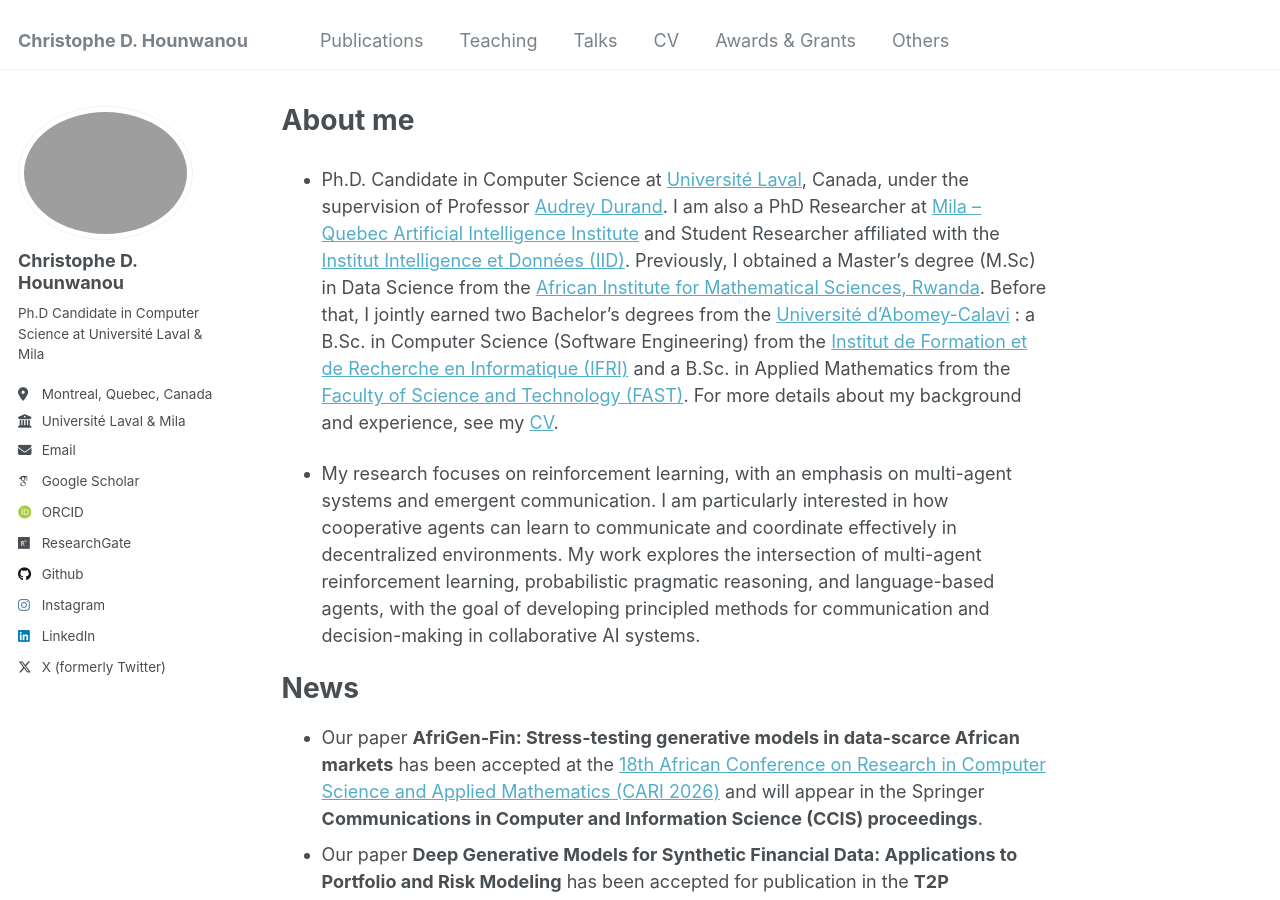
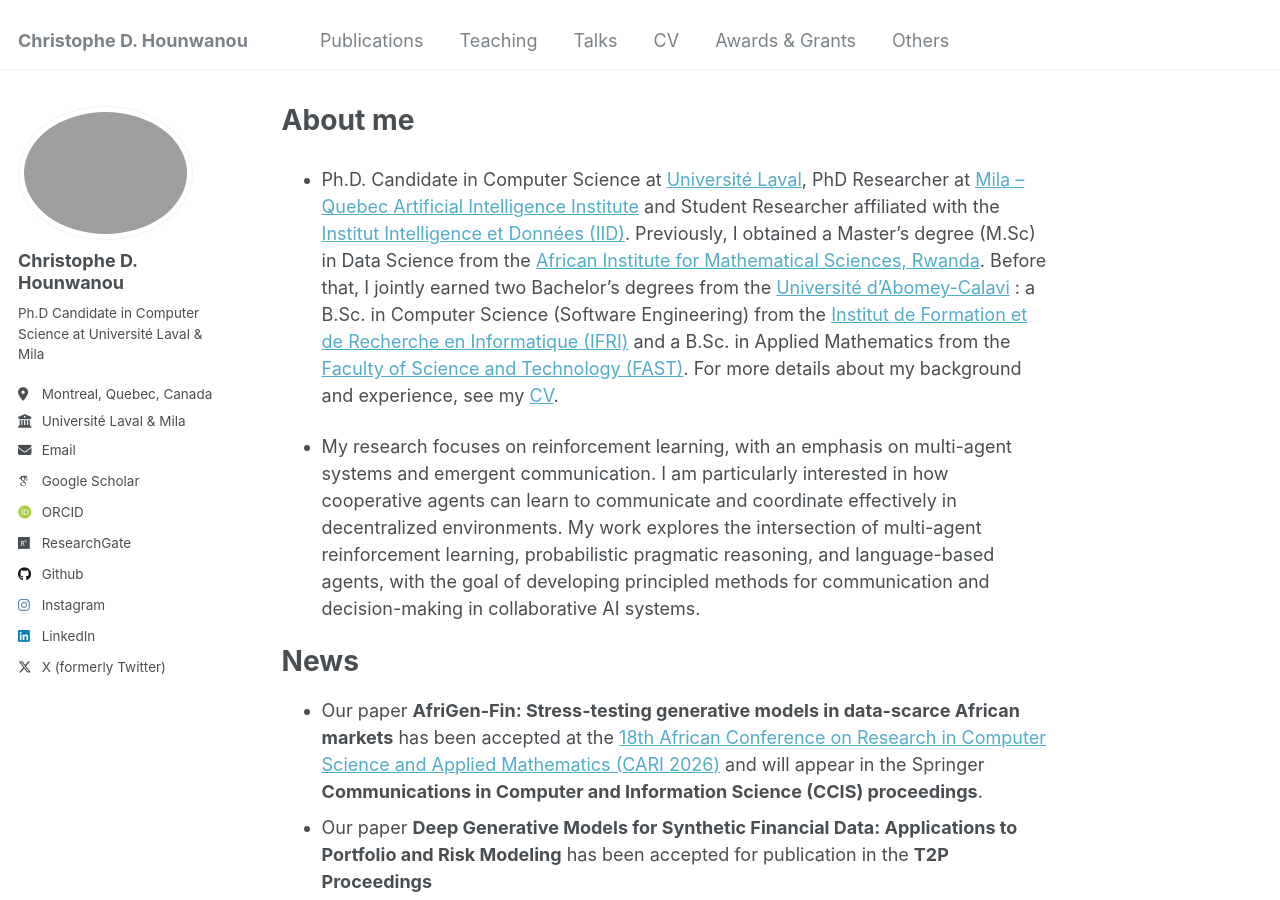
Before and after one commit to chrishounwanou/chrishounwanou.github.io, a Jekyll site: the page built from _pages/about.md, in a window 1280 px wide and 900 px high. Built offline with Jekyll 4.4.1, drawn with Linux system fonts in a browser that asks for light colours; some web fonts are replaced.

Commit message:
Refactor academic background in about.md
Condensed the description of academic background and affiliations for clarity.

```diff
--- a/_pages/about.md
+++ b/_pages/about.md
@@ -6,7 +6,7 @@ redirect_from:
   - /about/
   - /about.html
 ---
-- Ph.D. Candidate in Computer Science at [Université Laval](https://www.ulaval.ca/), Canada, under the supervision of Professor [Audrey Durand](https://mila.quebec/fr/annuaire/audrey-durand). I am also a PhD Researcher at [Mila – Quebec Artificial Intelligence Institute](https://mila.quebec/fr) and Student Researcher affiliated with the [Institut Intelligence et Données (IID)](https://iid.ulaval.ca/). Previously, I obtained a Master's degree (M.Sc) in Data Science from the [African Institute for Mathematical Sciences, Rwanda](https://aims.ac.rw/). Before that, I jointly earned two Bachelor's degrees from the [Université d'Abomey-Calavi](https://www.uac.bj/) : a B.Sc. in Computer Science (Software Engineering) from the [Institut de Formation et de Recherche en Informatique (IFRI)](https://ifri-uac.bj/) and a B.Sc. in Applied Mathematics from the [Faculty of Science and Technology (FAST)](https://www.uac.bj/ufr-entites-facultes-instituts-centres-uac/). For more details about my background and experience, see my [CV](/files/Christophe_Hounanou_CV.pdf).
+- Ph.D. Candidate in Computer Science at [Université Laval](https://www.ulaval.ca/), PhD Researcher at [Mila – Quebec Artificial Intelligence Institute](https://mila.quebec/fr) and Student Researcher affiliated with the [Institut Intelligence et Données (IID)](https://iid.ulaval.ca/). Previously, I obtained a Master's degree (M.Sc) in Data Science from the [African Institute for Mathematical Sciences, Rwanda](https://aims.ac.rw/). Before that, I jointly earned two Bachelor's degrees from the [Université d'Abomey-Calavi](https://www.uac.bj/) : a B.Sc. in Computer Science (Software Engineering) from the [Institut de Formation et de Recherche en Informatique (IFRI)](https://ifri-uac.bj/) and a B.Sc. in Applied Mathematics from the [Faculty of Science and Technology (FAST)](https://www.uac.bj/ufr-entites-facultes-instituts-centres-uac/). For more details about my background and experience, see my [CV](/files/Christophe_Hounanou_CV.pdf).
 
 - My research focuses on reinforcement learning, with an emphasis on multi-agent systems and emergent communication. I am particularly interested in how cooperative agents can learn to communicate and coordinate effectively in decentralized environments. My work explores the intersection of multi-agent reinforcement learning, probabilistic pragmatic reasoning, and language-based agents, with the goal of developing principled methods for communication and decision-making in collaborative AI systems.
 
```
